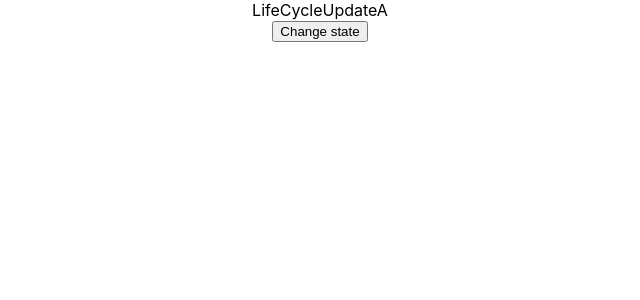
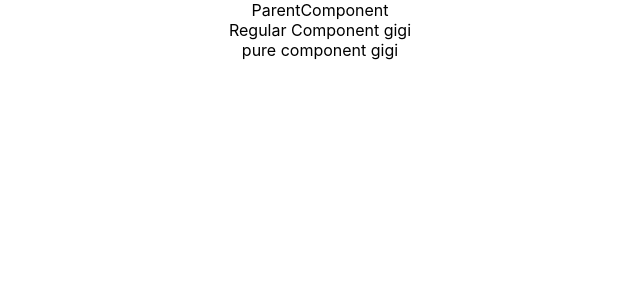
Before and after one commit to josnamathew03/react_tutorials, a React (Create React App) app in the folder hello-world/: page / in a window 1280 px wide. Shown: the top 300 px of the page, without its empty margins (320-960 px from the left). Built offline with nearby package versions, Linux system fonts and the light colour scheme.

Commit message:
feat: fragments and pure components

```diff
--- a/hello-world/src/App.js
+++ b/hello-world/src/App.js
@@ -1,6 +1,6 @@
 import logo from './logo.svg';
 import './App.css';
-import {Greet} from './components/Greet';
+import { Greet } from './components/Greet';
 import Welcome from './components/Welcome';
 import Hello from './components/Hello';
 import Message from './components/Message';
@@ -20,6 +20,10 @@ import { isCallSignatureDeclaration, parseIsolatedEntityName, updateBindingEleme
 import { Component } from 'react';
 import LifeCycleA from './components/LifeCycleA';
 import LifeCycleUpdatesA from './components/LifeCycleUpdateA';
+import FragmentDemo from './components/FragmentDemo';
+import Table from './components/Table';
+import PureAndReg from './components/PureAndReg';
+
 function App() {
   return (
     <div className="App">
@@ -46,8 +50,10 @@ function App() {
     <h2 className={styles.sucess}>Sucess</h2> */}
       {/* <FormHandling21/> */}
       {/* <LifeCycleA/> */}
-      <LifeCycleUpdatesA/>
-
+      {/* <LifeCycleUpdatesA/> */}
+      {/* <FragmentDemo/> */}
+      {/* <Table/> */}
+      <PureAndReg />
     </div>
   );
 }
--- /dev/null
+++ b/hello-world/src/components/Column.js
@@ -0,0 +1,22 @@
+import React from 'react'
+
+function Column() {
+    const items = [{
+        title: 'jijuif',
+        id: '16'
+    }]
+    return (
+        <>
+        {items.map(item => (
+            <React.Fragment key={items.id}>
+                <h1>{items.title}</h1>
+            </React.Fragment>
+            )  )}
+            <td>name</td>
+            <td>age</td>
+
+        </>
+    )
+}
+
+export default Column
--- /dev/null
+++ b/hello-world/src/components/FragmentDemo.js
@@ -0,0 +1,14 @@
+import React from 'react'
+
+function FragmentDemo() {
+    return (
+        <React.Fragment>
+            <h2>
+                Fragment Demo
+            </h2>
+            <p>describing</p>
+        </React.Fragment>
+    )
+}
+
+export default FragmentDemo
--- /dev/null
+++ b/hello-world/src/components/PureAndReg.js
@@ -0,0 +1,36 @@
+import React, { Component, PureComponent } from 'react'
+import RegularComponent from './RegularComponent'
+import PureComp from './PureComp'
+
+ class PureAndReg extends PureComponent {
+    constructor(props) {
+      super(props)
+
+      this.state = {
+         name:'gigi'
+      }
+    }
+
+    componentDidMount(){
+        setInterval(()=>{
+            this.setState(
+                {
+                    name: 'gigi'
+                }
+            )
+        },2000)
+    }
+
+  render() {
+    console.log('**************parent component render*******************')
+    return (
+      <div>
+        ParentComponent
+        <RegularComponent name={this.state.name}/>
+        <PureComp name={this.state.name}/>
+      </div>
+    )
+  }
+}
+
+export default PureAndReg
--- /dev/null
+++ b/hello-world/src/components/PureComp.js
@@ -0,0 +1,14 @@
+import React, { PureComponent } from 'react'
+
+export class PureComp extends PureComponent {
+  render() {
+     console.log('pure comp render')
+    return (
+      <div>
+        pure component {this.props.name}
+      </div>
+    )
+  }
+}
+
+export default PureComp
--- /dev/null
+++ b/hello-world/src/components/RegularComponent.js
@@ -0,0 +1,15 @@
+import React, { Component } from 'react'
+
+ class RegularComponent extends Component {
+  render() {
+        console.log('reg com render')
+
+    return (
+      <div>
+        Regular Component {this.props.name}
+      </div>
+    )
+  }
+}
+
+export default RegularComponent
--- /dev/null
+++ b/hello-world/src/components/Table.js
@@ -0,0 +1,18 @@
+import React from 'react'
+import Column from './Column'
+
+function Table() {
+    return (
+        <div>
+            <table>
+                <tbody>
+                    <tr>
+                        <Column />
+                    </tr>
+                </tbody>
+            </table>
+        </div>
+    )
+}
+
+export default Table
```
Also changed, not shown: 1 other file (tests, documents, lock files or other folders). Lines whose indentation alone changed are shown as unchanged.
